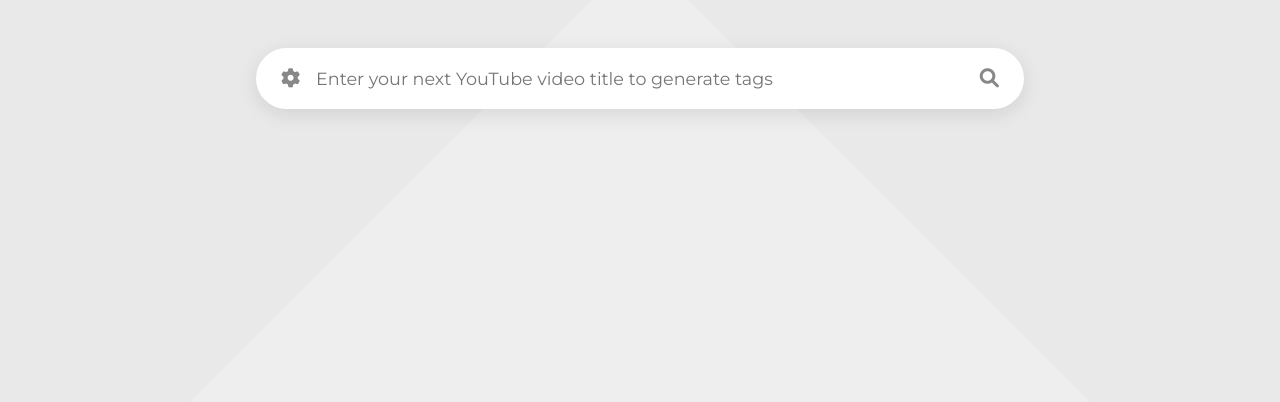
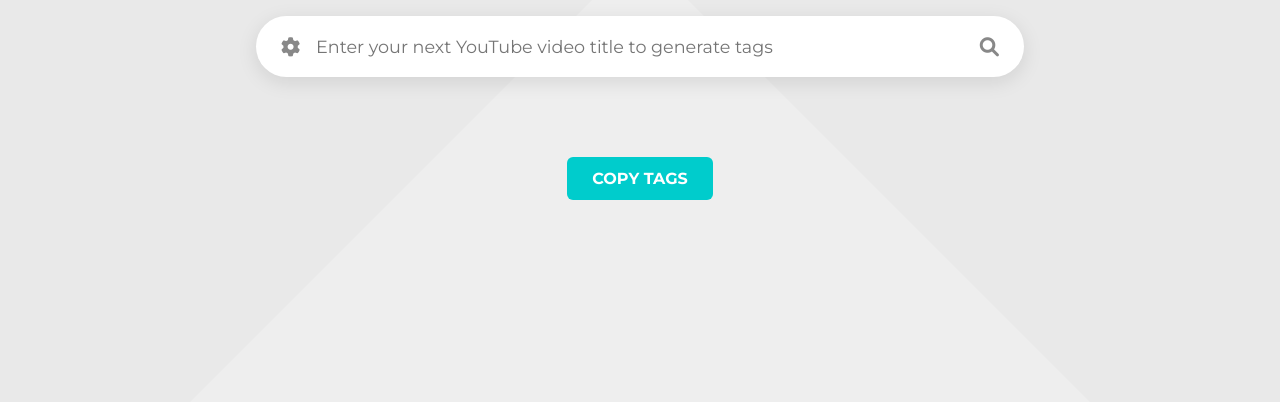
Before and after one commit to ramansahu823/Tag-generator, a plain HTML site: page index.html in a window 1280 px wide. Shown: the part 398-800 px from the top of the page. Drawn offline with Linux system fonts and the light colour scheme.

Commit message:
Update index.html

```diff
--- a/index.html
+++ b/index.html
@@ -28,7 +28,7 @@
         </div>
 
         <div id="tag-container"></div>
-       <button id="copy-button" style="display: none; margin-top: 20px; padding: 12px 25px; background-color: #00cccc; color: white; border: none; border-radius: 6px; font-size: 1rem; cursor: pointer; font-weight: bold;">
+       <button id="copy-button">
     COPY TAGS
 </button>
 
```
